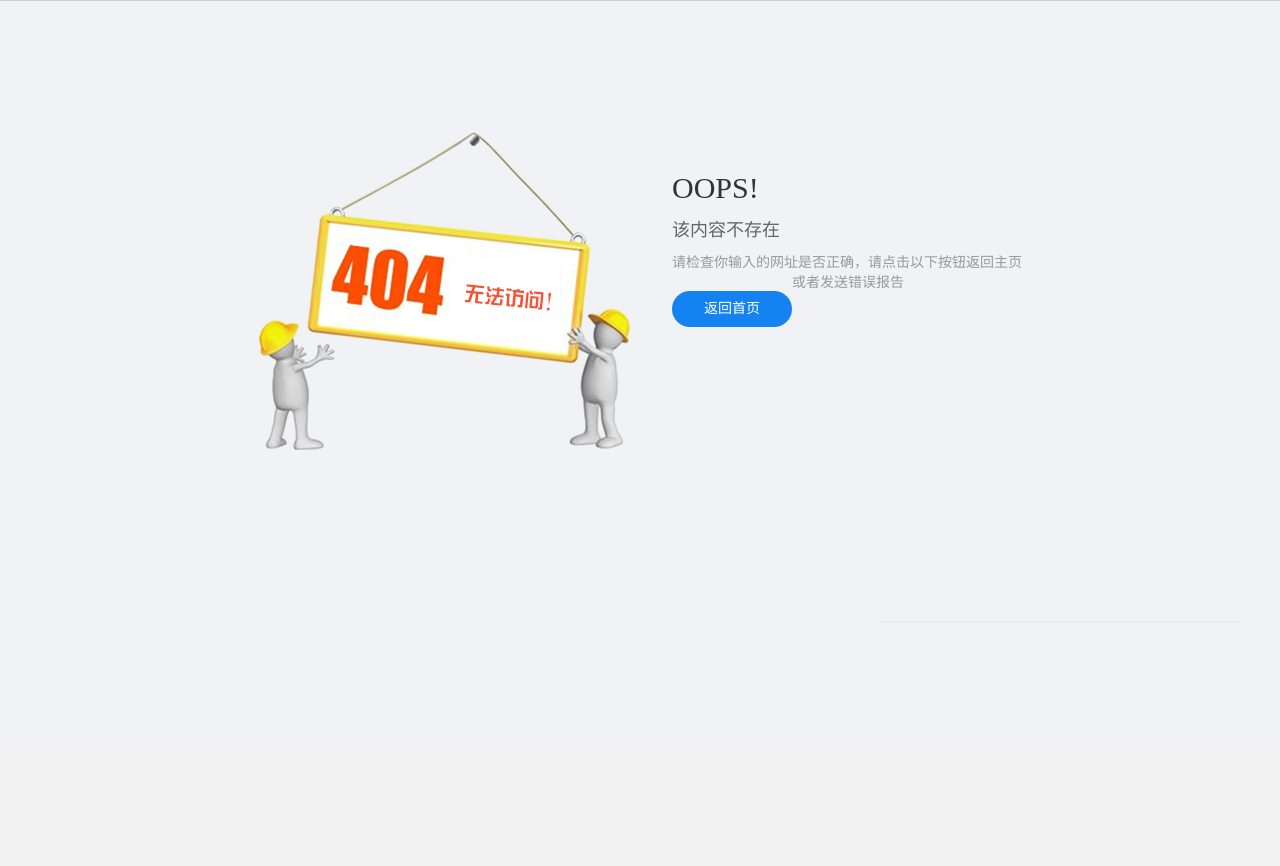
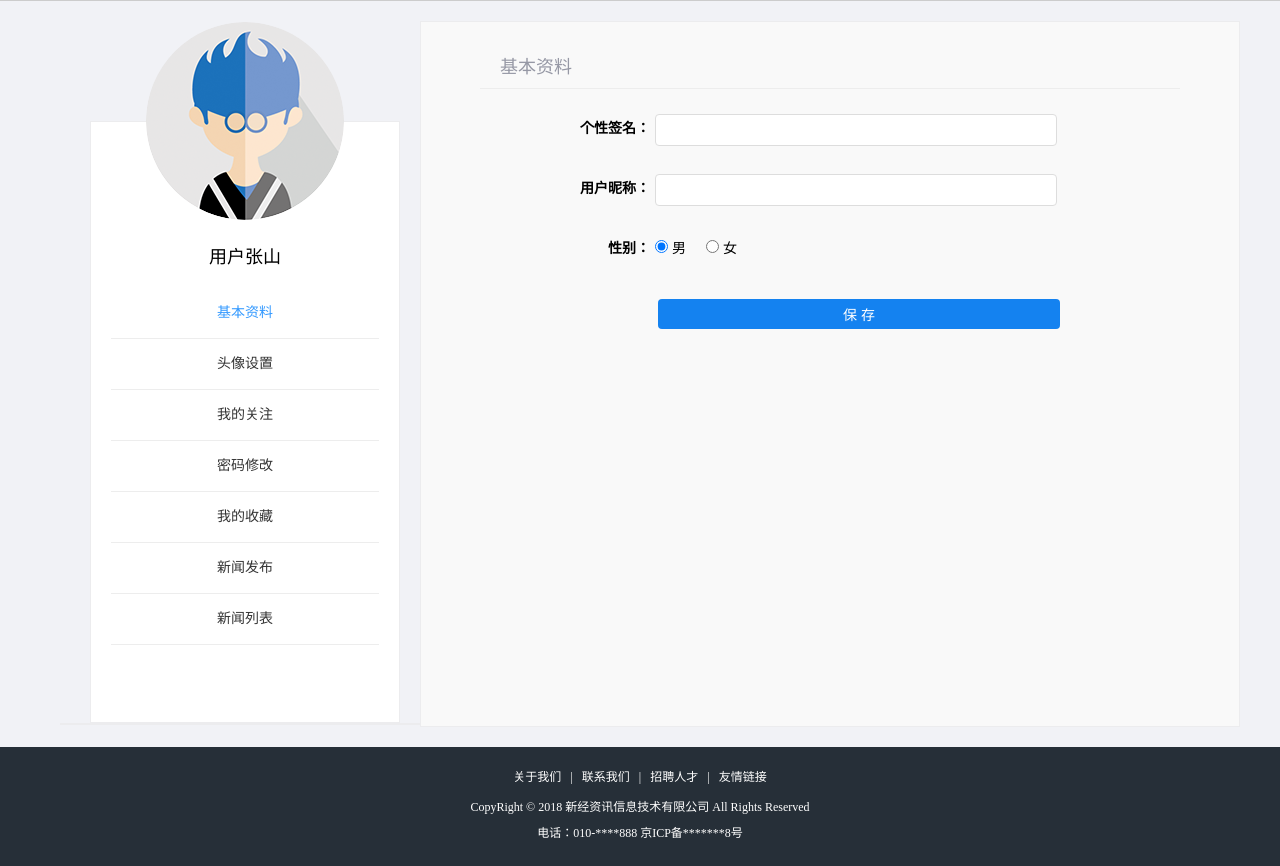
Before and after one commit to shiwanlinswl/Project-Flask, a Flask app: page /user/info in a window 1280 px wide. Shown: the part 59-925 px from the top of the page. Before the commit the page ends 509 px from the top, so only its background shows below. Run offline with Flask 2, Linux system fonts and the light colour scheme; parts of the project's set-up code (start-up, migrations or seed data) failed here and were passed over; some libraries are stand-ins or nearby versions.

Commit message:
个人中心页面显示

```diff
--- a/info/__init__.py
+++ b/info/__init__.py
@@ -104,6 +104,7 @@ def create_app(config_name):
     from info.modules.index import index_bp
     from info.modules.passport import passport_bp
     from info.modules.news import news_bp
+    from info.modules.profile import profile_bp
 
     # 注册index蓝图对象
     app.register_blueprint(index_bp)
@@ -111,5 +112,7 @@ def create_app(config_name):
     app.register_blueprint(passport_bp)
     # 新闻模块
     app.register_blueprint(news_bp)
+    # 个人中心模块
+    app.register_blueprint(profile_bp)
 
     return app
--- /dev/null
+++ b/info/modules/profile/__init__.py
@@ -0,0 +1,5 @@
+from flask import Blueprint
+
+profile_bp = Blueprint('profile', __name__, url_prefix="/user")
+
+from .views import *
--- /dev/null
+++ b/info/modules/profile/views.py
@@ -0,0 +1,12 @@
+from flask import render_template
+from . import profile_bp
+
+
+@profile_bp.route("/info")
+def user_info():
+    """
+    个人中心
+    :return:
+    """
+    data = {}
+    return render_template("profile/user.html", data=data)
--- a/info/templates/base.html
+++ b/info/templates/base.html
@@ -36,7 +36,7 @@
                 <!-- 用户登录后显示下面，隐藏上面 -->
                 <div class="user_login fr">
                     <img src="{% if data.user_info.avatar_url %}{{ data.user_info.avatar_url }}{% else %}../../static/news/images/person01.png{% endif %}" class="lgin_pic">
-                    <a href="#">{{ data.user_info.nick_name }}</a>
+                    <a href="{{ url_for("profile/user_info")}}">{{ data.user_info.nick_name }}</a>
                     <a href="javascript:;" onclick="login_out()">退出</a>
                 </div>
             {#     用户未登录,显示登录按钮       #}
--- /dev/null
+++ b/info/templates/profile/user.html
@@ -0,0 +1,157 @@
+{% extends "base.html" %}
+
+{% block titleBlock%}
+    用户中心
+{% endblock %}
+
+{% block contentBlock%}
+    <div class="user_menu_con fl">
+			<div class="user_center_pic">
+				<img src="../../static/news/images/user_pic.png" alt="用户图片">
+			</div>
+			<div class="user_center_name">用户张山</div>
+
+			<ul class="option_list">
+				<li class="active"><a href="../../static/news/html/user_base_info.html" target="main_frame">基本资料</a></li>
+				<li><a href="../../static/news/html/user_pic_info.html" target="main_frame">头像设置</a></li>
+				<li><a href="../../static/news/html/user_follow.html" target="main_frame">我的关注</a></li>
+				<li><a href="../../static/news/html/user_pass_info.html" target="main_frame">密码修改</a></li>
+				<li><a href="../../static/news/html/user_collection.html" target="main_frame">我的收藏</a></li>
+				<li><a href="../../static/news/html/user_news_release.html" target="main_frame">新闻发布</a></li>
+				<li><a href="../../static/news/html/user_news_list.html" target="main_frame">新闻列表</a></li>
+			</ul>
+		</div>
+    <div class="user_con fr">
+			<iframe src="../../static/news/html/user_base_info.html" frameborder="0" name="main_frame" class="main_frame" id="main_frame"></iframe>
+		</div>
+{% endblock %}
+
+{% block rankBlock%}
+
+{% endblock %}
+
+
+{#<!DOCTYPE html>#}
+{#<html lang="en">#}
+{#<head>#}
+{#	<meta charset="UTF-8">#}
+{#	<title>用户中心</title>#}
+{#	<link rel="stylesheet" type="text/css" href="../../static/news/css/reset.css">#}
+{#	<link rel="stylesheet" type="text/css" href="../../static/news/css/main.css">#}
+{#	<script type="text/javascript" src="../../static/news/js/jquery-1.12.4.min.js"></script>#}
+{#	<script type="text/javascript" src="../../static/news/js/jquery.form.min.js"></script>#}
+{#	<script type="text/javascript" src="../../static/news/js/main.js"></script>#}
+{#</head>#}
+{#<body>#}
+{#	<div class="header_con">#}
+{#		<div class="header">#}
+{#			<a href="#" class="logo fl"><img src="../../static/news/images/logo.png" alt="logo"></a>#}
+{#			<div class="user_login fr" style="display: block;">#}
+{#				<img src="../../static/news/images/user_pic.png" class="lgin_pic">#}
+{#				<a href="#">用户张山</a>#}
+{#				<a href="#">退出</a>#}
+{#			</div>#}
+{#		</div>#}
+{#	</div>#}
+{#	#}
+{#	<div class="conter_con">#}
+{#		<div class="user_menu_con fl">#}
+{#			<div class="user_center_pic">#}
+{#				<img src="../../static/news/images/user_pic.png" alt="用户图片">#}
+{#			</div>#}
+{#			<div class="user_center_name">用户张山</div>#}
+{##}
+{#			<ul class="option_list">#}
+{#				<li class="active"><a href="../../static/news/html/user_base_info.html" target="main_frame">基本资料</a></li>#}
+{#				<li><a href="../../static/news/html/user_pic_info.html" target="main_frame">头像设置</a></li>#}
+{#				<li><a href="../../static/news/html/user_follow.html" target="main_frame">我的关注</a></li>#}
+{#				<li><a href="../../static/news/html/user_pass_info.html" target="main_frame">密码修改</a></li>#}
+{#				<li><a href="../../static/news/html/user_collection.html" target="main_frame">我的收藏</a></li>#}
+{#				<li><a href="../../static/news/html/user_news_release.html" target="main_frame">新闻发布</a></li>#}
+{#				<li><a href="../../static/news/html/user_news_list.html" target="main_frame">新闻列表</a></li>#}
+{#			</ul>#}
+{#		</div>#}
+{##}
+{#		<div class="user_con fr">#}
+{#			<iframe src="../../static/news/html/user_base_info.html" frameborder="0" name="main_frame" class="main_frame" id="main_frame"></iframe>#}
+{#		</div>		#}
+{#	</div>#}
+{#	<div class="footer">		#}
+{#		<div class="footer_links">#}
+{#			<a href="">关于我们</a>#}
+{#			<span>|</span>#}
+{#			<a href="">联系我们</a>#}
+{#			<span>|</span>#}
+{#			<a href="">招聘人才</a>#}
+{#			<span>|</span>#}
+{#			<a href="">友情链接</a>#}
+{#		</div>#}
+{#		<p class="copyright">#}
+{#			CopyRight © 2018 新经资讯信息技术有限公司 All Rights Reserved<br />#}
+{#电话：010-****888    京ICP备*******8号#}
+{#		</p>#}
+{#	</div>#}
+{#	#}
+{#	<!-- 登录表单 -->#}
+{#	<form class="login_form_con">#}
+{#		<div class="login_form">#}
+{#			<div class="login_title">#}
+{#				<h3>登 录</h3>#}
+{#				<a href="javascript:;" class="shutoff"></a>#}
+{#			</div>#}
+{#			<div class="form_group">				#}
+{#				<input type="text" name="username" autocomplete="off">#}
+{#				<div class="input_tip">用户名/手机号</div>#}
+{#			</div>#}
+{#			<div class="form_group">				#}
+{#				<input type="password" name="password">#}
+{#				<div class="input_tip">密码(不少于6位)</div>#}
+{#			</div>#}
+{#			<input type="submit" name="" value="登 录" class="input_sub">#}
+{#			<div class="down_link">还没有账号？<a href="#" class="to_register">立即注册</a></div>#}
+{#		</div>#}
+{#		<div class="mask"></div>#}
+{#	</form>#}
+{#	#}
+{#	<!-- 注册表单 -->#}
+{#	<form class="register_form_con">#}
+{#		<div class="register_form">#}
+{#			<div class="register_title">#}
+{#				<h3>注 册</h3>#}
+{#				<a href="javascript:;" class="shutoff"></a>#}
+{#			</div>#}
+{#			<div class="form_group">				#}
+{#				<input type="text" name="username" autocomplete="off" class="phone_input">#}
+{#				<div class="input_tip">手机号</div>#}
+{#				<div class="error_tip">手机号不能为空</div>#}
+{#			</div>#}
+{#			<div class="form_group">				#}
+{#				<input type="password" name="code_pwd" class="code_pwd">#}
+{#				<div class="input_tip">手机验证码</div>#}
+{#				<a href="javascript:;" class="get_code">点击获取验证码</a>#}
+{#				<div class="error_tip">验证码不能为空</div>#}
+{#			</div>#}
+{#			<div class="form_group">				#}
+{#				<input type="password" name="password" class="pass_input">#}
+{#				<div class="input_tip">密码(不少于6位)</div>#}
+{#				<div class="error_tip">密码不能为空</div>#}
+{#			</div>#}
+{#			<div class="form_group">				#}
+{#				<input type="password" name="code_pwd" class="code_pwd">#}
+{#				<div class="input_tip">图形验证码</div>#}
+{#				<img src="../../static/news/images/pic_code.png" class="get_pic_code">#}
+{#				<div class="error_tip">图形码不能为空</div>#}
+{#			</div>#}
+{#			#}
+{#			<div  class="form_group2 clearfix">#}
+{#				<input type="checkbox" class="agree_input" checked>#}
+{#				<p>同意使用条款，并已阅读"跟帖评论自律管理承诺书"</p>#}
+{#				<div class="error_tip">请勾选</div>#}
+{#			</div>#}
+{#			<input type="submit" name="" value="注 册" class="input_sub">#}
+{#			<div class="down_link">已有账号？<a href="#" class="to_login">立即登录</a></div>#}
+{#		</div>#}
+{#		<div class="mask"></div>#}
+{#	</form>#}
+{#</body>#}
+{#</html>#}
```
Also changed, not shown: info/static/news/html/user.html (deleted, +0 -124 lines), 2 other files.
